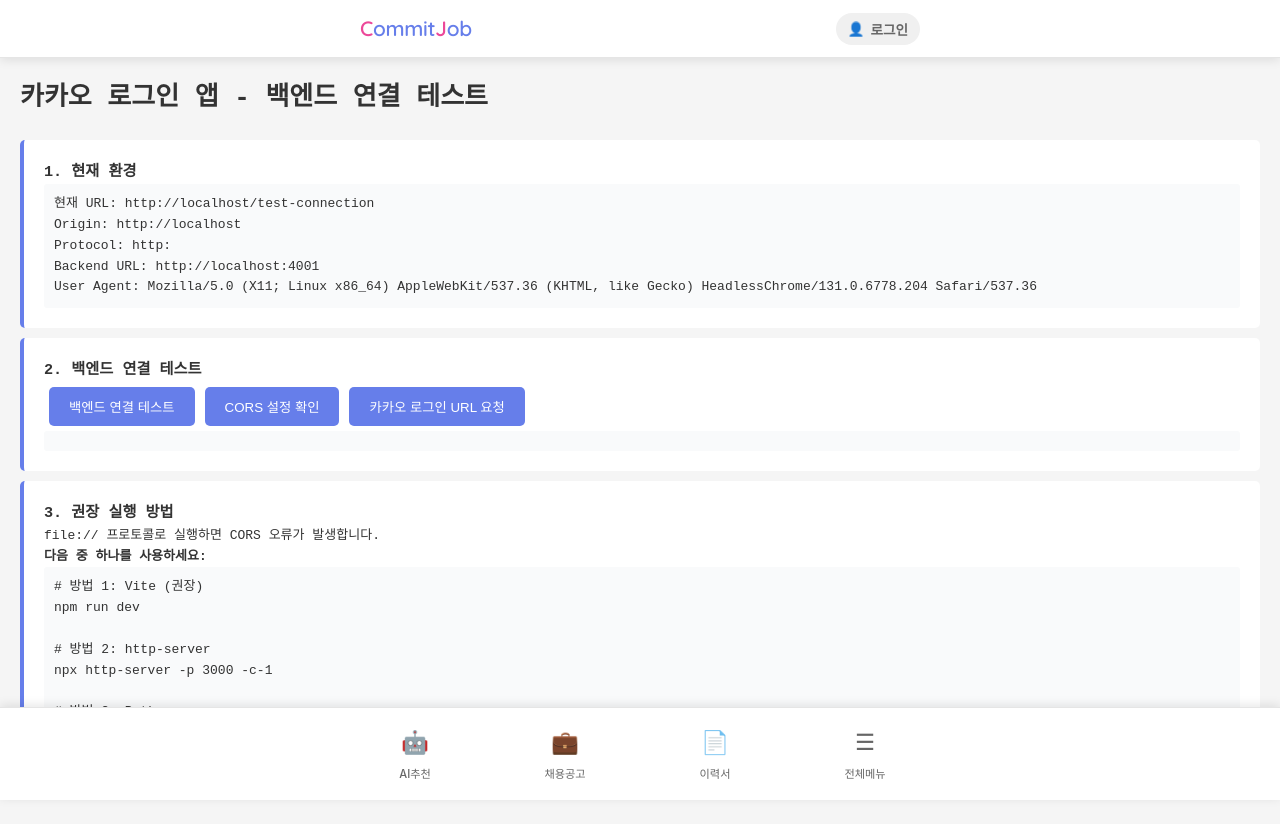
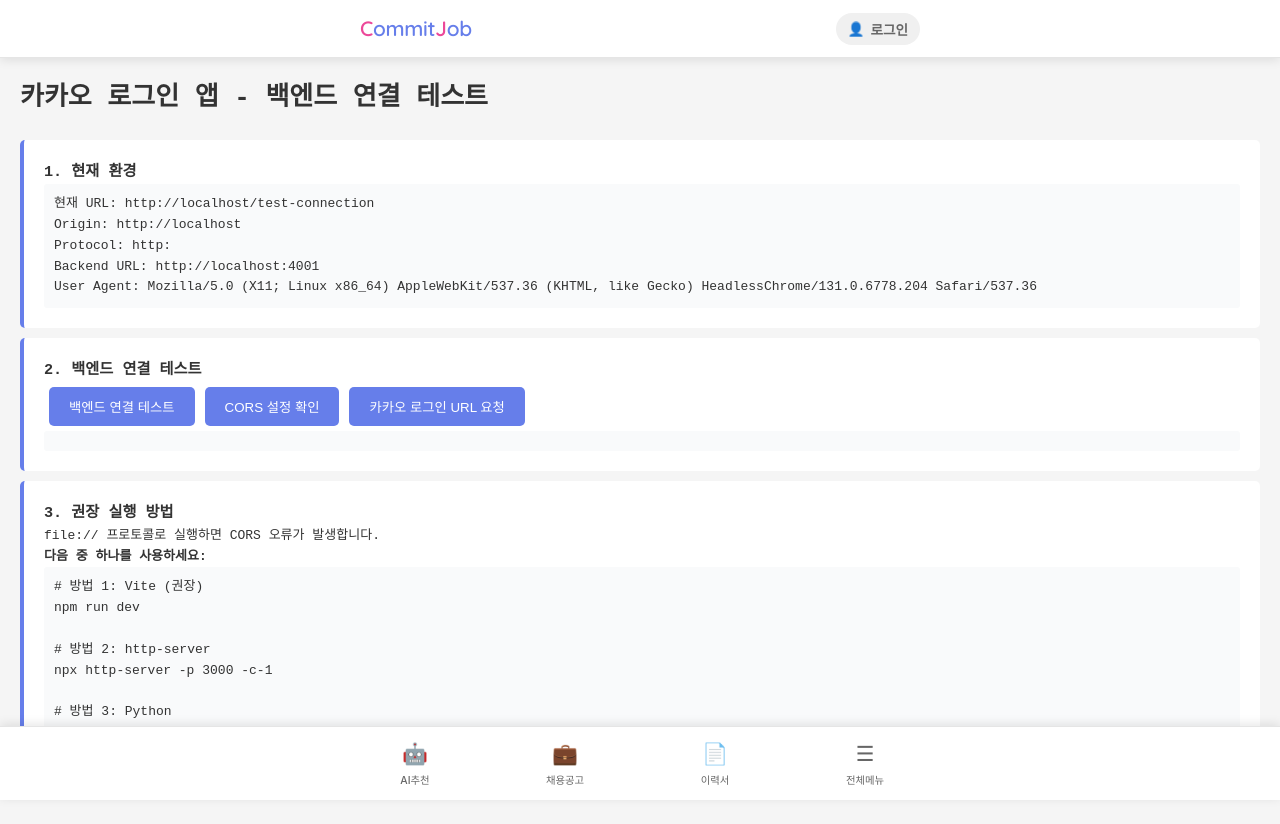
Before and after one commit to cmmnnie/commitjob, a React (Vite) app in the folder kakao-login-app/: page /test-connection in a window 1280 px wide. Shown: the top 824 px of the page. Built offline with nearby package versions, Linux system fonts and the light colour scheme.

Commit message:
Reduce bottom navigation bar height by minimizing padding and spacing

```diff
--- a/kakao-login-app/src/components/Navigation.jsx
+++ b/kakao-login-app/src/components/Navigation.jsx
@@ -25,7 +25,7 @@
         alignItems: 'center',
         listStyle: 'none',
         margin: 0,
-        padding: '8px 0',
+        padding: '4px 0',
         maxWidth: '600px',
         marginLeft: 'auto',
         marginRight: 'auto'
@@ -37,19 +37,19 @@
         display: 'flex',
         flexDirection: 'column',
         alignItems: 'center',
-        gap: '4px',
-        padding: '8px 12px',
-        fontSize: '0.7rem',
+        gap: '2px',
+        padding: '6px 8px',
+        fontSize: '0.65rem',
         fontWeight: isActive ? '600' : '500',
         transition: 'all 0.3s ease',
         borderRadius: '8px',
-        minWidth: '70px',
+        minWidth: '65px',
         flex: 1
     });
 
     const iconStyle = (isActive) => ({
-        fontSize: '1.4rem',
-        marginBottom: '2px'
+        fontSize: '1.3rem',
+        marginBottom: '1px'
     });
 
     return (
```
